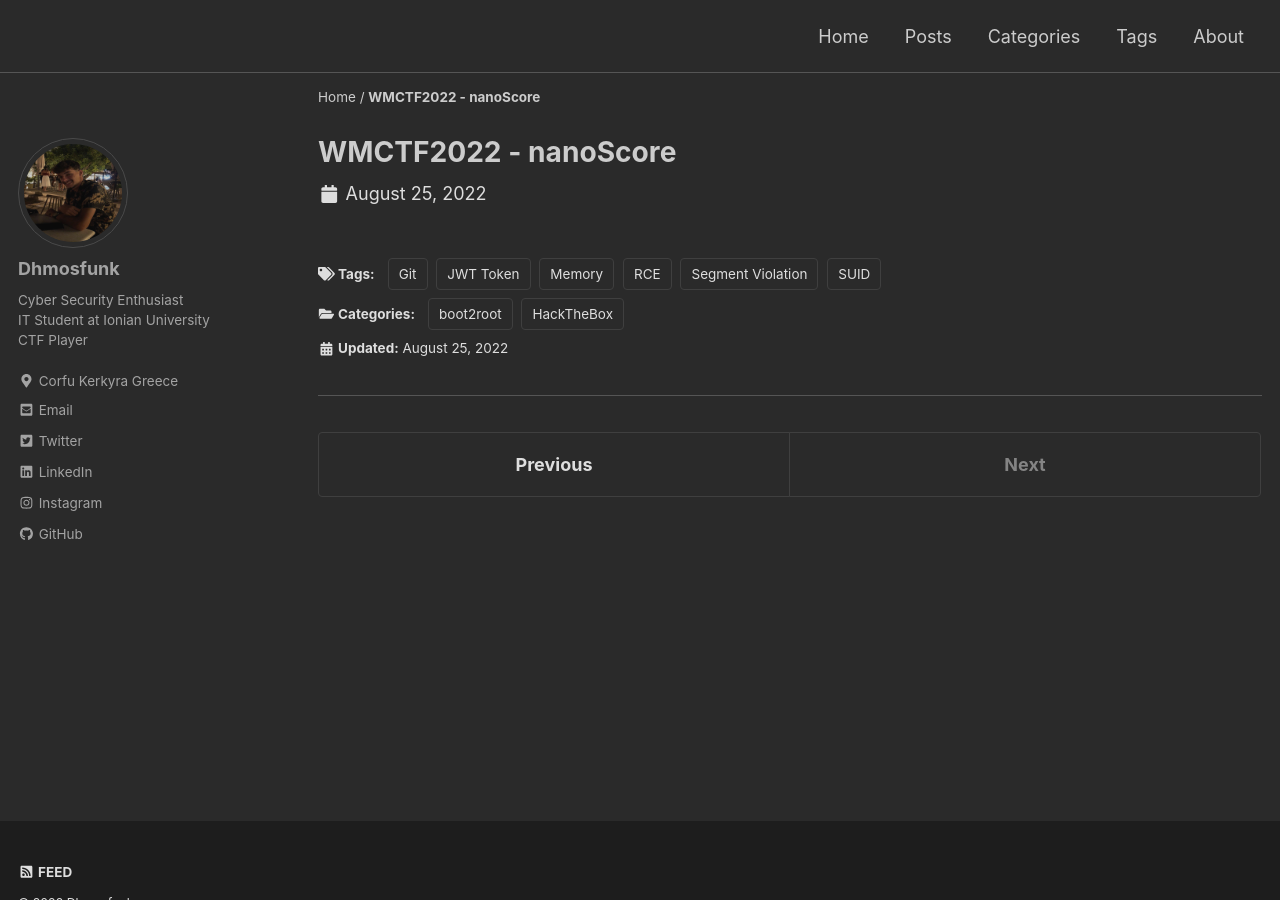
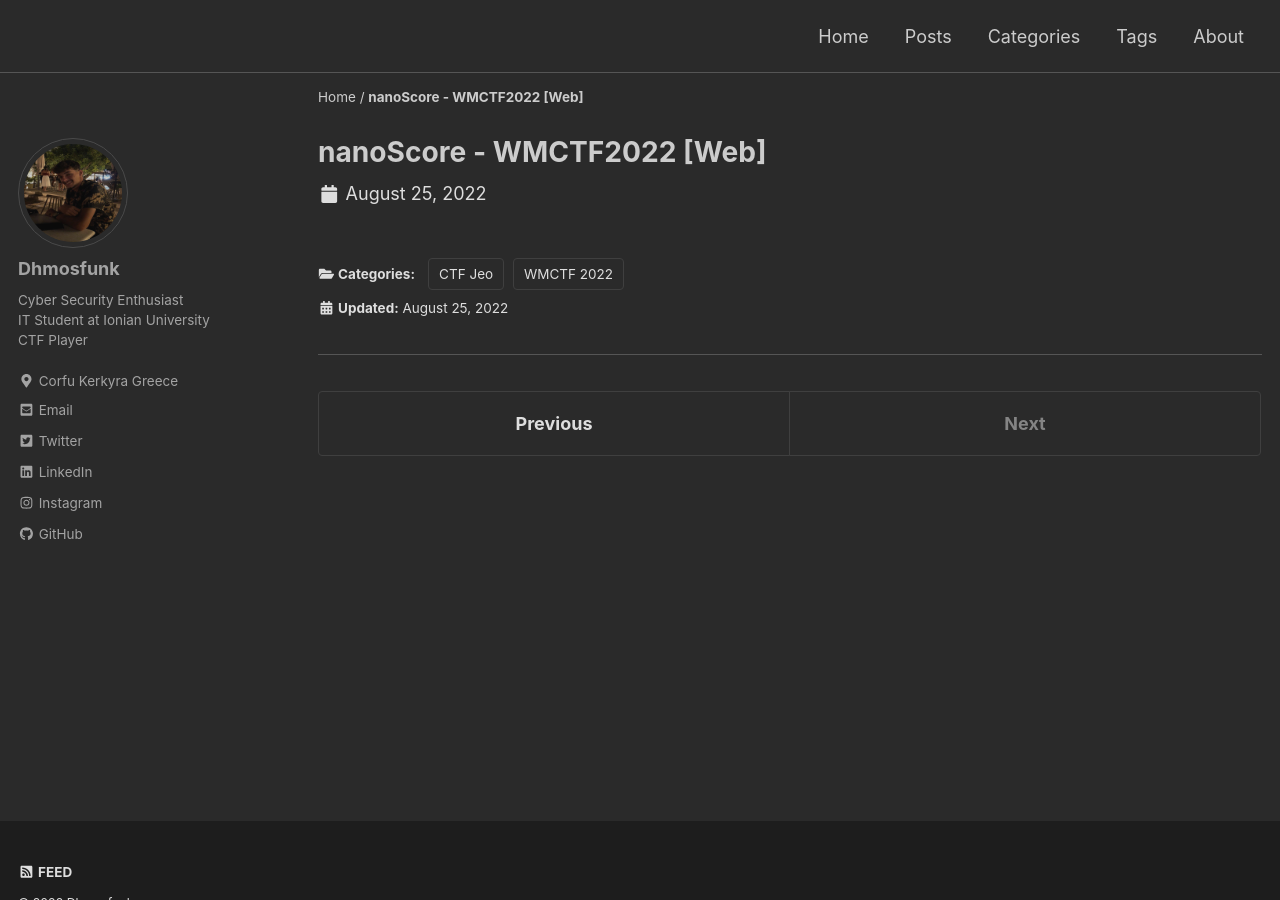
Before and after one commit to dhmosfunk/dhmosfunk.github.io, a Jekyll site: the page built from _posts/2022-8-25-wmctf-writeup.md, in a window 1280 px wide and 900 px high. Built offline with Jekyll 4.4.1, drawn with Linux system fonts in a browser that asks for light colours; cached includes are drawn as plain includes; a script that is not in the unit is left out.

Commit message:
Update 2022-8-25-wmctf-writeup.md

```diff
--- a/_posts/2022-8-25-wmctf-writeup.md
+++ b/_posts/2022-8-25-wmctf-writeup.md
@@ -1,21 +1,16 @@
 ---
 layout: single
-title: WMCTF2022 - nanoScore
-excerpt: "dsa dsa dsa dsa ds a"
+title: nanoScore - WMCTF2022 [Web]
+excerpt: "nanoScore web challenge writeup"
 date: 2022-8-25
 classes: wide
 header:
   teaser: /
-  teaser_home_page: true
-  icon: /assets/images/hackthebox.webp
+  teaser_home_page: false
+  icon: /
 categories:
-  - HackTheBox
-  - boot2root
+  - WMCTF 2022
+  - CTF Jeo
 tags:
-  - JWT Token
-  - RCE
-  - Git
-  - SUID
-  - Memory
-  - Segment Violation
+
 ---
```
